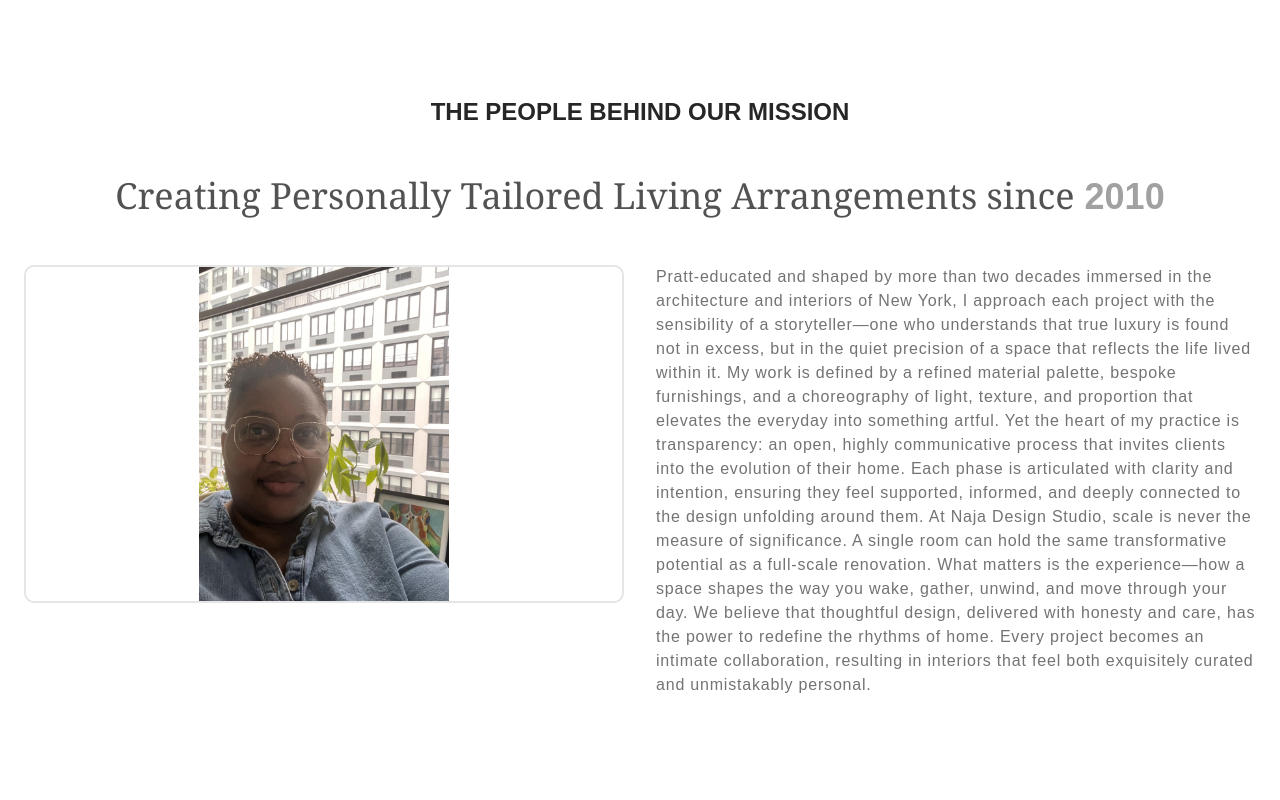
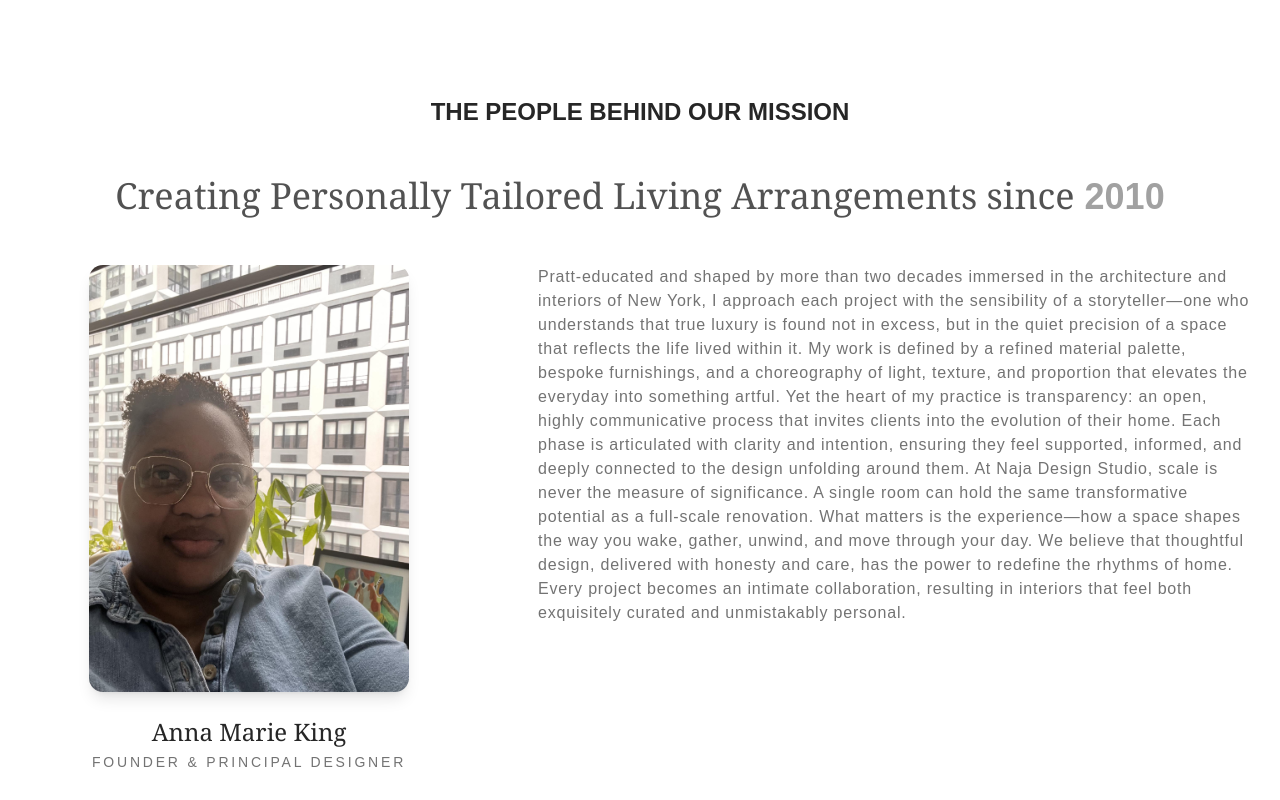
Before and after one commit to Ajani23K/Naja-Studios-Portfolio-Site, a React (Vite) app: page / in a window 1280 px wide. Shown: the part 1600-2400 px from the top of the page. Built offline with nearby package versions, Linux system fonts and the light colour scheme.

Commit message:
finished about section

```diff
--- a/src/containers/about.jsx
+++ b/src/containers/about.jsx
@@ -12,13 +12,26 @@ const About = () => {
                 <span className='font-sans font-semibold text-neutral-400'> 2010</span>
                 </h3>
 
-            <div className='w-full grid grid-cols-1 md:grid-cols-2 gap-8'>
+            <div className="grid lg:grid-cols-[380px_1fr] xl:grid-cols-[450px_1fr] gap-16 items-start">
                {/* left */}
-                    <div className='w-full space-y-6'>
-                        <div className='aspect-video rounded-lg border-2 border-neutral-200'>
-                            <img src={AboutImg} className='w-full h-full object-contain'/>
+                    <div className="w-full max-w-[320px] mx-auto">
+                     <img className='w-full rounded-xl shadow-lg object-cover'
+                         src={AboutImg}
+                         alt="About"
+
+                        />
+
+                        <div className="mt-6 text-center">
+                            <h4 className="text-2xl font-serif text-neutral-800">
+                                Anna Marie King
+                            </h4>
+
+                            <p className="mt-1 uppercase tracking-[0.2em] text-sm text-neutral-500">
+                                Founder & Principal Designer
+                            </p>
                         </div>
                     </div>
+
 
 
                {/* right */}
@@ -30,6 +43,8 @@ const About = () => {
 
                 </p>
                </div>
+
+
             </div>
         </section>
   )
--- a/src/containers/home.jsx
+++ b/src/containers/home.jsx
@@ -12,7 +12,7 @@ const Home = () => {
 
           <img alt="Naja Design"
           src={HeroBG}
-          className='w-[320]px sm:w-[300px] md:w-[420px] lg:w-[780px] greyscale contrast-125 brightness-110 object-contain object-bottom' image-mask/>
+          className='w-[320px] sm:w-[300px] md:w-[420px] lg:w-[780px] grayscale contrast-125 brightness-110 object-contain object-bottom image-mask'/>
 
         </div>
 
```
